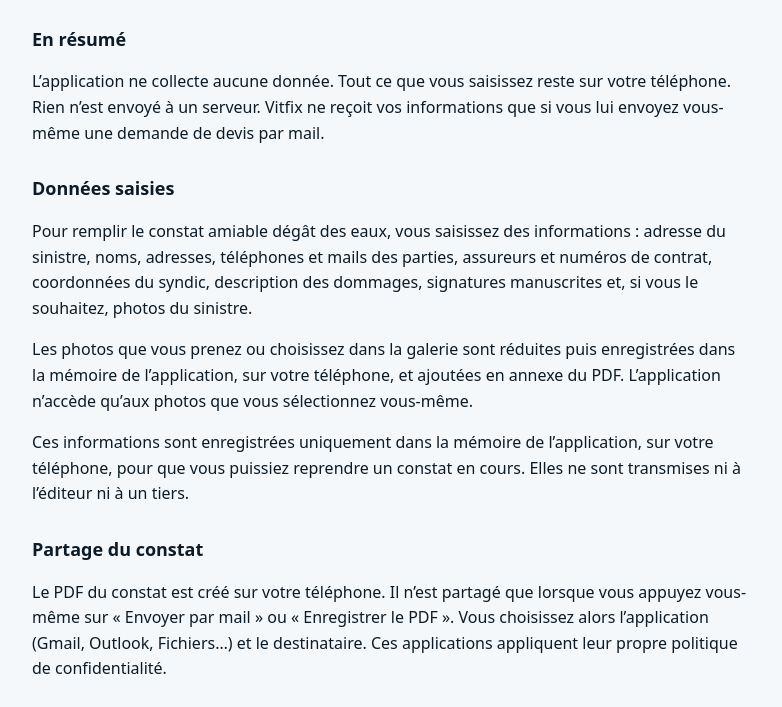
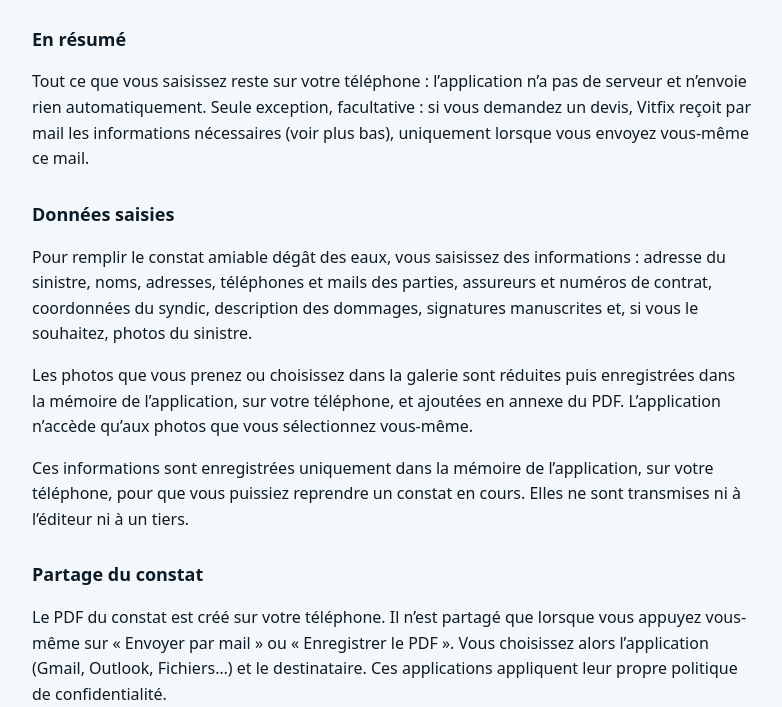
Before and after one commit to hugocarvalho86/constat-degats-des-eaux, a plain HTML site: page confidentialite.html in a window 1280 px wide. Shown: the part 93-800 px from the top of the page, without its empty margins (248-1030 px from the left). Drawn offline with Linux system fonts and the light colour scheme.

Commit message:
Politique : précise la demande de devis facultative
Co-Authored-By: Claude Opus 5.5 <noreply@anthropic.com>

```diff
--- a/confidentialite.html
+++ b/confidentialite.html
@@ -18,7 +18,7 @@ h2{font-size:18px;margin:28px 0 6px}
 <p class="date">Application « Constat dégâts des eaux » — éditeur : Vitfix — mise à jour le 19 novembre 2026</p>
 
 <h2>En résumé</h2>
-<p>L’application ne collecte aucune donnée. Tout ce que vous saisissez reste sur votre téléphone. Rien n’est envoyé à un serveur. Vitfix ne reçoit vos informations que si vous lui envoyez vous-même une demande de devis par mail.</p>
+<p>Tout ce que vous saisissez reste sur votre téléphone : l’application n’a pas de serveur et n’envoie rien automatiquement. Seule exception, facultative : si vous demandez un devis, Vitfix reçoit par mail les informations nécessaires (voir plus bas), uniquement lorsque vous envoyez vous-même ce mail.</p>
 
 <h2>Données saisies</h2>
 <p>Pour remplir le constat amiable dégât des eaux, vous saisissez des informations : adresse du sinistre, noms, adresses, téléphones et mails des parties, assureurs et numéros de contrat, coordonnées du syndic, description des dommages, signatures manuscrites et, si vous le souhaitez, photos du sinistre.</p>
```
